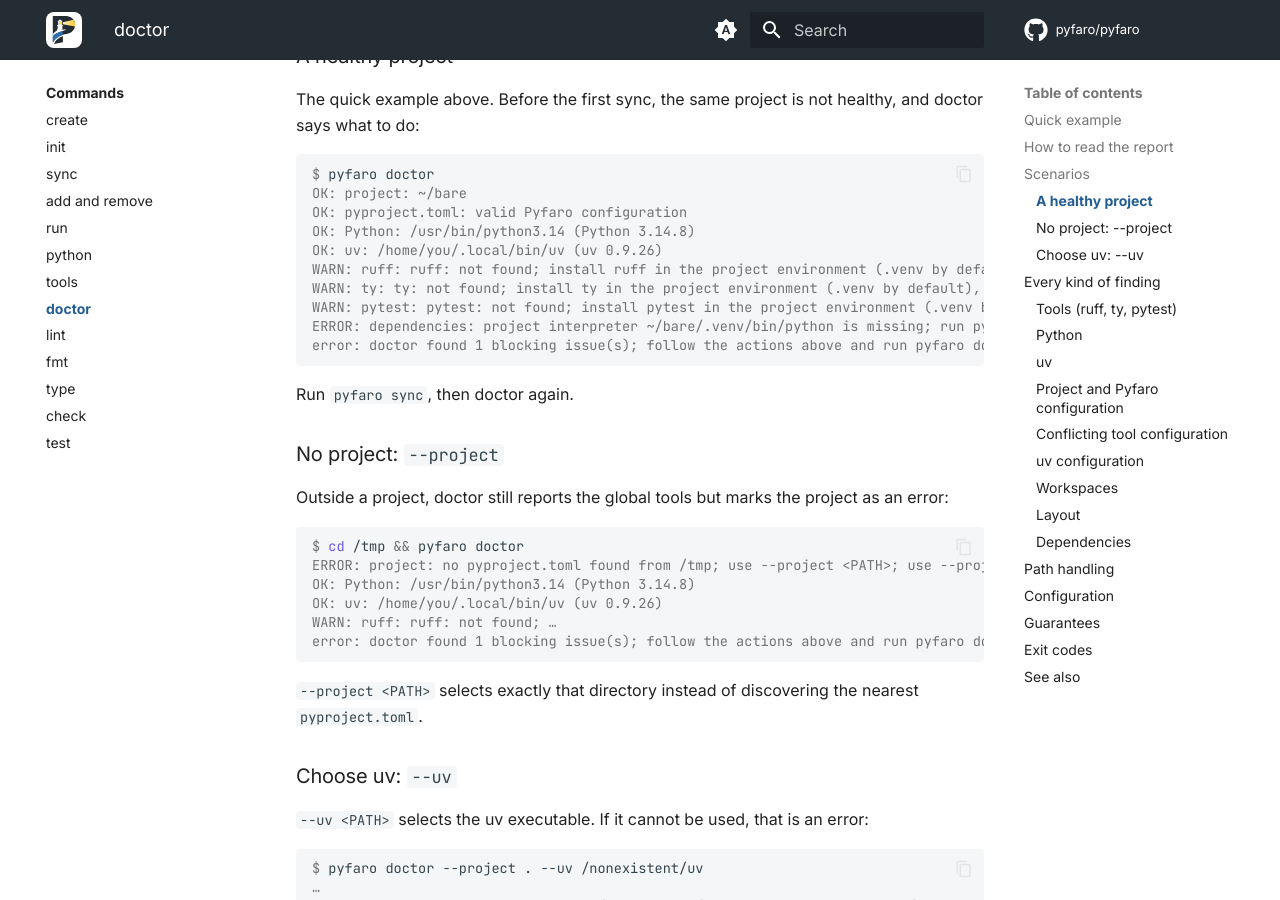
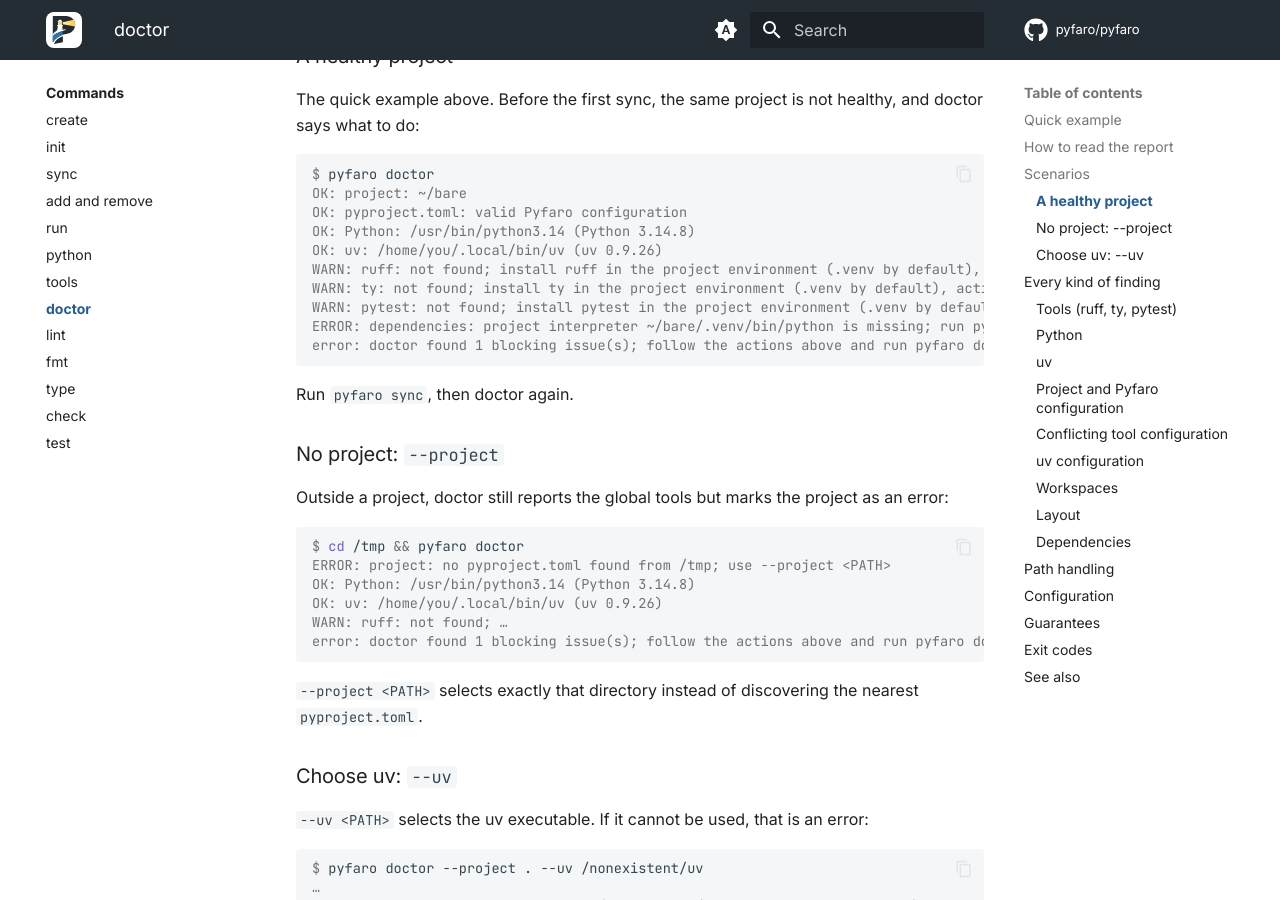
Before and after one commit to pyfaro/pyfaro, an MkDocs documentation site: the page built from website/docs/commands/doctor.md, in a window 1280 px wide and 900 px high, scrolled down 1328 px. Built offline with MkDocs 1.6.1 and Material for MkDocs 9.7.7, drawn with Linux system fonts in a browser that asks for light colours; comment, search, counter and statistics services are not loaded; some of the changed text lies outside the part shown.

Commit message:
docs(site): show the deduplicated doctor output

````diff
--- a/website/docs/commands/doctor.md
+++ b/website/docs/commands/doctor.md
@@ -59,9 +59,9 @@
 OK: pyproject.toml: valid Pyfaro configuration
 OK: Python: /usr/bin/python3.14 (Python 3.14.8)
 OK: uv: /home/you/.local/bin/uv (uv 0.9.26)
-WARN: ruff: ruff: not found; install ruff in the project environment (.venv by default), activate an environment, or add it to PATH
-WARN: ty: ty: not found; install ty in the project environment (.venv by default), activate an environment, or add it to PATH
-WARN: pytest: pytest: not found; install pytest in the project environment (.venv by default), activate an environment, or add it to PATH
+WARN: ruff: not found; install ruff in the project environment (.venv by default), activate an environment, or add it to PATH
+WARN: ty: not found; install ty in the project environment (.venv by default), activate an environment, or add it to PATH
+WARN: pytest: not found; install pytest in the project environment (.venv by default), activate an environment, or add it to PATH
 ERROR: dependencies: project interpreter ~/bare/.venv/bin/python is missing; run pyfaro sync
 error: doctor found 1 blocking issue(s); follow the actions above and run pyfaro doctor again
 ```
@@ -75,10 +75,10 @@
 
 ```console
 $ cd /tmp && pyfaro doctor
-ERROR: project: no pyproject.toml found from /tmp; use --project <PATH>; use --project <PATH> to select a project
+ERROR: project: no pyproject.toml found from /tmp; use --project <PATH>
 OK: Python: /usr/bin/python3.14 (Python 3.14.8)
 OK: uv: /home/you/.local/bin/uv (uv 0.9.26)
-WARN: ruff: ruff: not found; …
+WARN: ruff: not found; …
 error: doctor found 1 blocking issue(s); follow the actions above and run pyfaro doctor again
 ```
 
@@ -217,7 +217,7 @@
 removing pytest from the environment:
 
 ```console
-WARN: pytest: pytest: not found; install pytest in the project environment (.venv by default), activate an environment, or add it to PATH
+WARN: pytest: not found; install pytest in the project environment (.venv by default), activate an environment, or add it to PATH
 ERROR: dependencies: pytest is missing from .venv; run pyfaro sync
 ```
 
````
